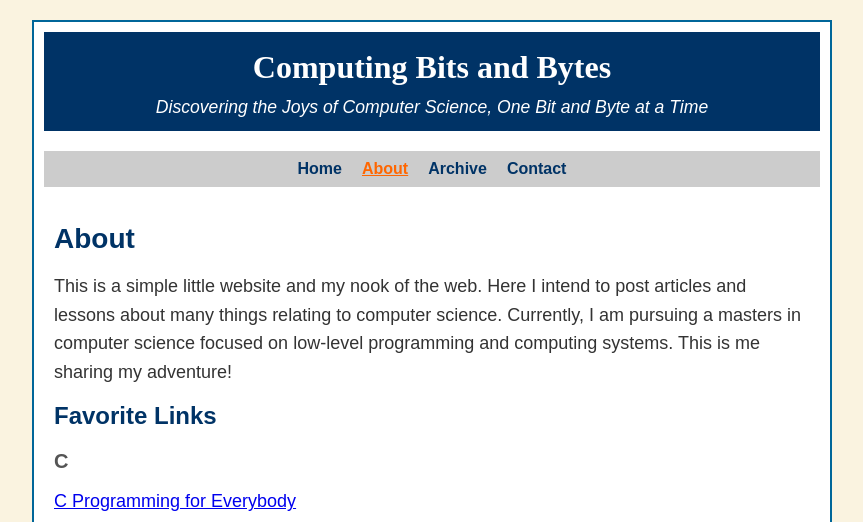
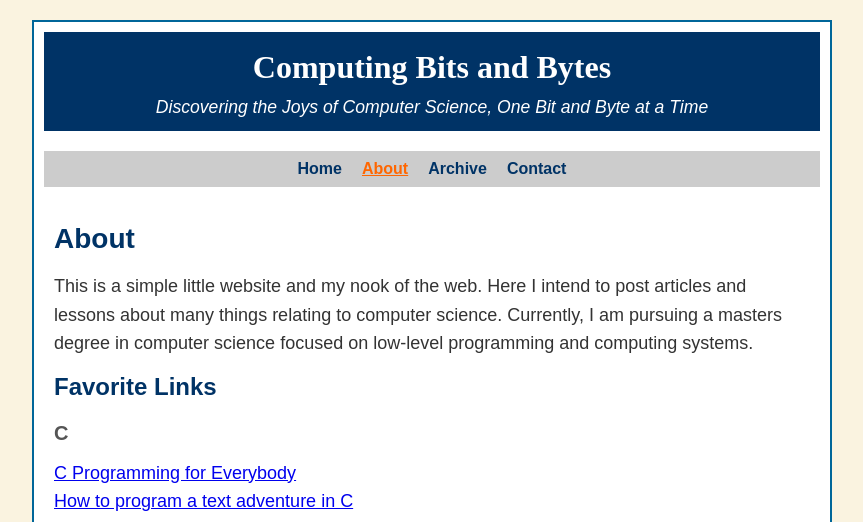
Before and after one commit to thomasdiggs/computingbitsandbytes, a Jekyll site: the page built from about.md, in a window 1280 px wide, cut to the strip 0-522 px from the top of the page. Shown: the whole strip, without its empty margins (208-1071 px from the left). Built offline with Jekyll 4.4.1, drawn with Linux system fonts in a browser that asks for light colours.

Commit message:
Update about.md

```diff
--- a/about.md
+++ b/about.md
@@ -6,7 +6,7 @@ permalink: /about/
 
 # About
 
-This is a simple little website and my nook of the web. Here I intend to post articles and lessons about many things relating to computer science. Currently, I am pursuing a masters in computer science focused on low-level programming and computing systems. This is me sharing my adventure!
+This is a simple little website and my nook of the web. Here I intend to post articles and lessons about many things relating to computer science. Currently, I am pursuing a masters degree in computer science focused on low-level programming and computing systems.
 
 ## Favorite Links
 ### C
```
